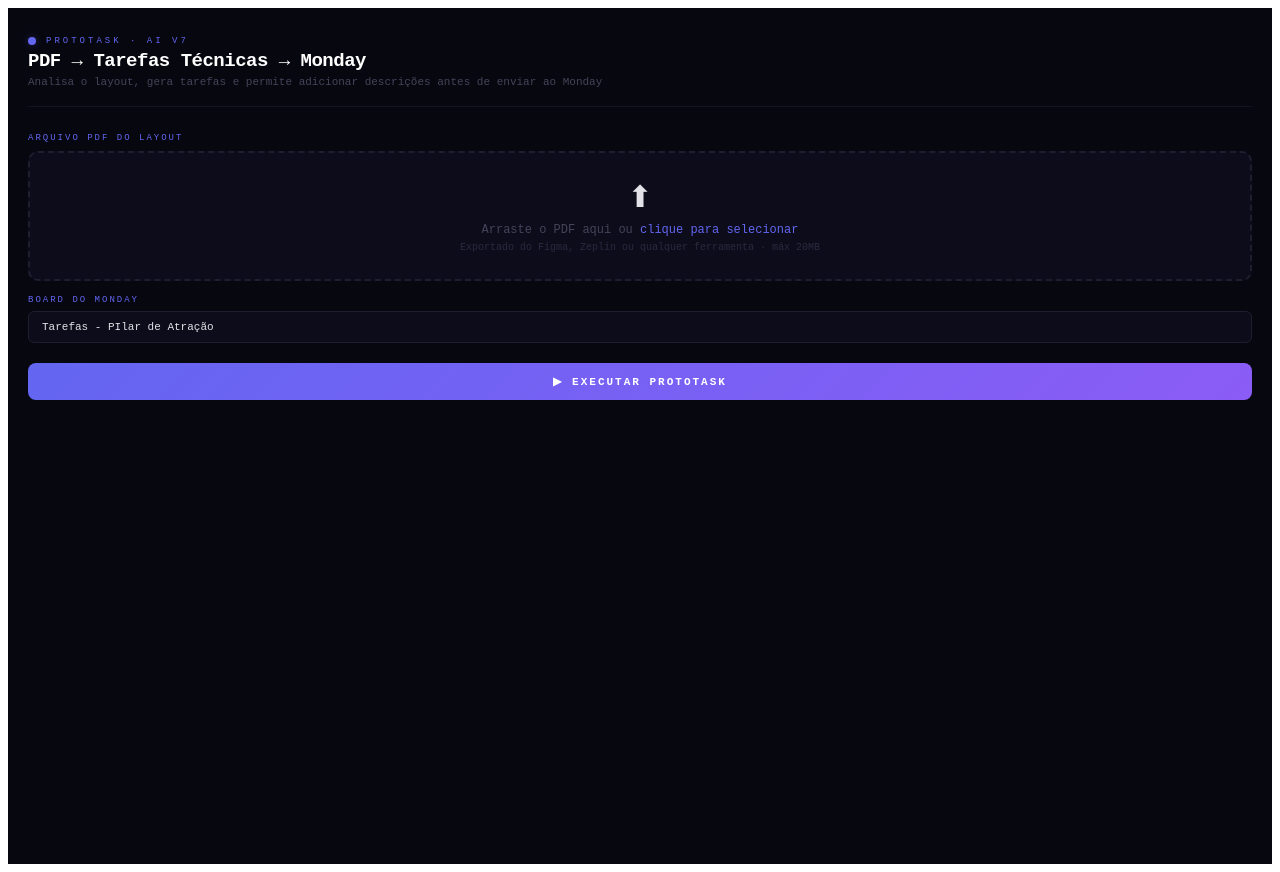
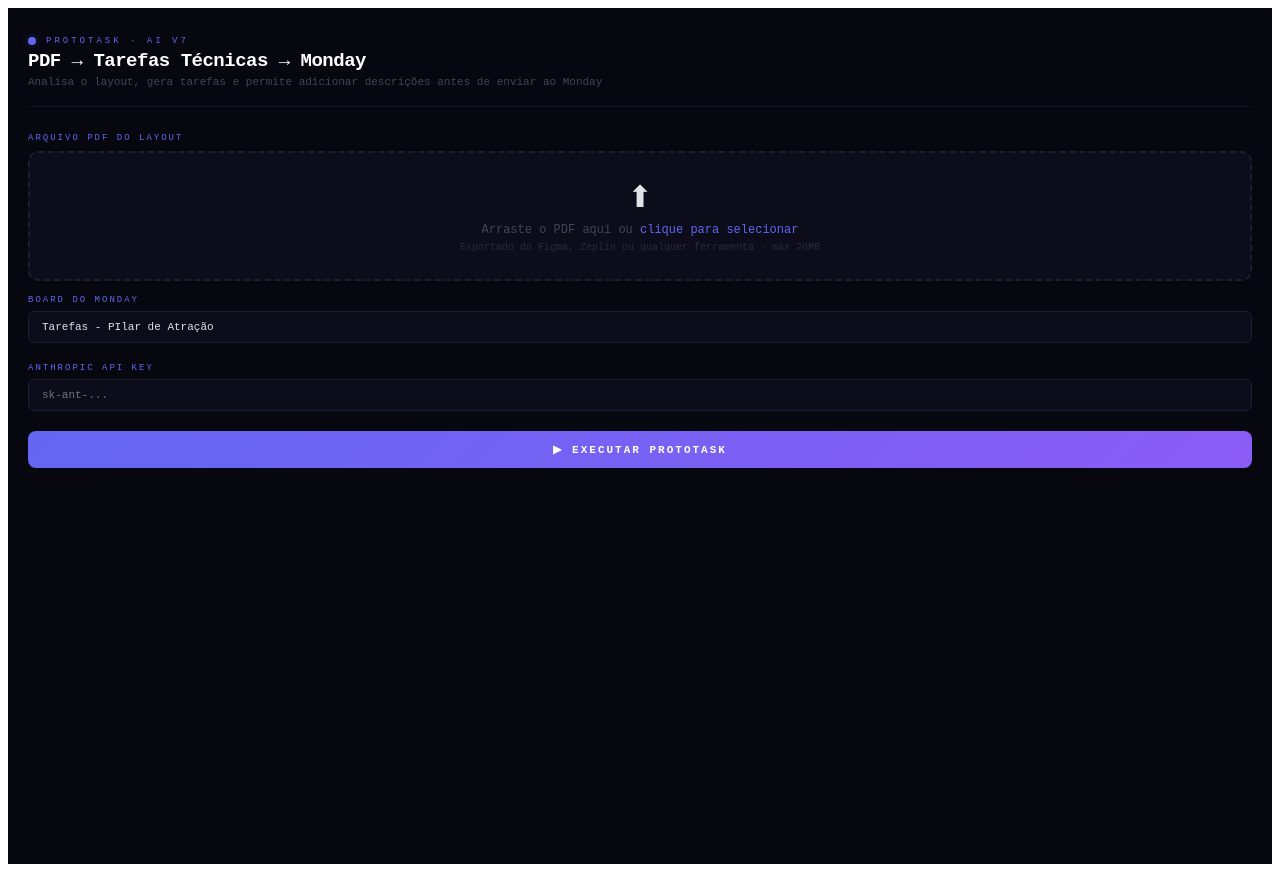
Before and after one commit to alef-cabral/vitejs-vite-jmgt4skc, a React (Vite) app: page / in a window 1280 px wide. Built offline with nearby package versions, Linux system fonts and the light colour scheme.

Commit message:
Update ProtoTaskAI.tsx

```diff
--- a/src/ProtoTaskAI.tsx
+++ b/src/ProtoTaskAI.tsx
@@ -92,7 +92,7 @@
   };
 }
 
-async function callClaude(system, messages, mcpServers = [], maxTokens = 5000) {
+async function callClaude(system: any, messages: any, mcpServers: any[] = [], maxTokens = 5000, key = apiKey) {
   const body: any = {
     model: 'claude-sonnet-4-20250514',
     max_tokens: maxTokens,
@@ -102,7 +102,7 @@
   if (mcpServers.length) body.mcp_servers = mcpServers;
   const res = await fetch("/api/anthropic/v1/messages", {
     method: 'POST',
-    headers: { 'Content-Type': 'application/json' },
+    headers: {"Content-Type": "application/json", "x-api-key": apiKey, "anthropic-version": "2023-06-01"},
     body: JSON.stringify(body),
   });
   if (!res.ok) throw new Error(`API ${res.status}: ${await res.text()}`);
@@ -126,6 +126,7 @@
   const [error, setError] = useState(null);
   const [created, setCreated] = useState([]);
   const [expanded, setExpanded] = useState({});
+  const [apiKey, setApiKey] = useState("");
   const [dragging, setDragging] = useState(false);
   const [comments, setComments] = useState({
     epic: '',
@@ -597,6 +598,16 @@
       </div>
 
       {/* Botão */}
+      <div style={{ marginBottom:20 }}>
+  <label style={{ fontSize:9, color:"#6366f1", letterSpacing:2, textTransform:"uppercase", display:"block", marginBottom:6 }}>Anthropic API Key</label>
+  <input
+    type="password"
+    value={apiKey}
+    onChange={e => setApiKey(e.target.value)}
+    placeholder="sk-ant-..."
+    style={{ width:"100%", boxSizing:"border-box", background:"#0c0c1a", border:"1px solid #1e1e30", borderRadius:6, padding:"9px 13px", color:"#e2e2e8", fontSize:11, fontFamily:"inherit", outline:"none" }}
+  />
+</div>
       <button
         onClick={run}
         disabled={isRunning || !pdfFile || !boardName}
```
